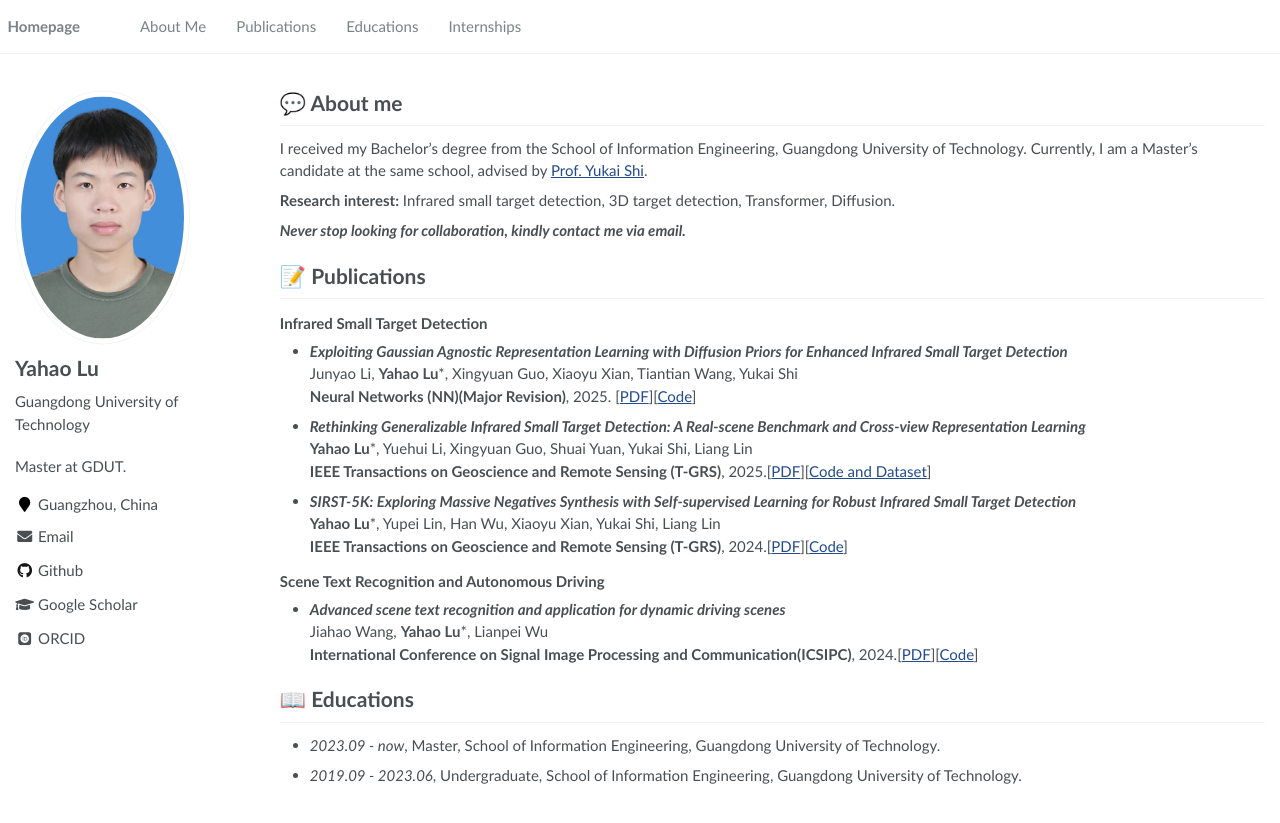
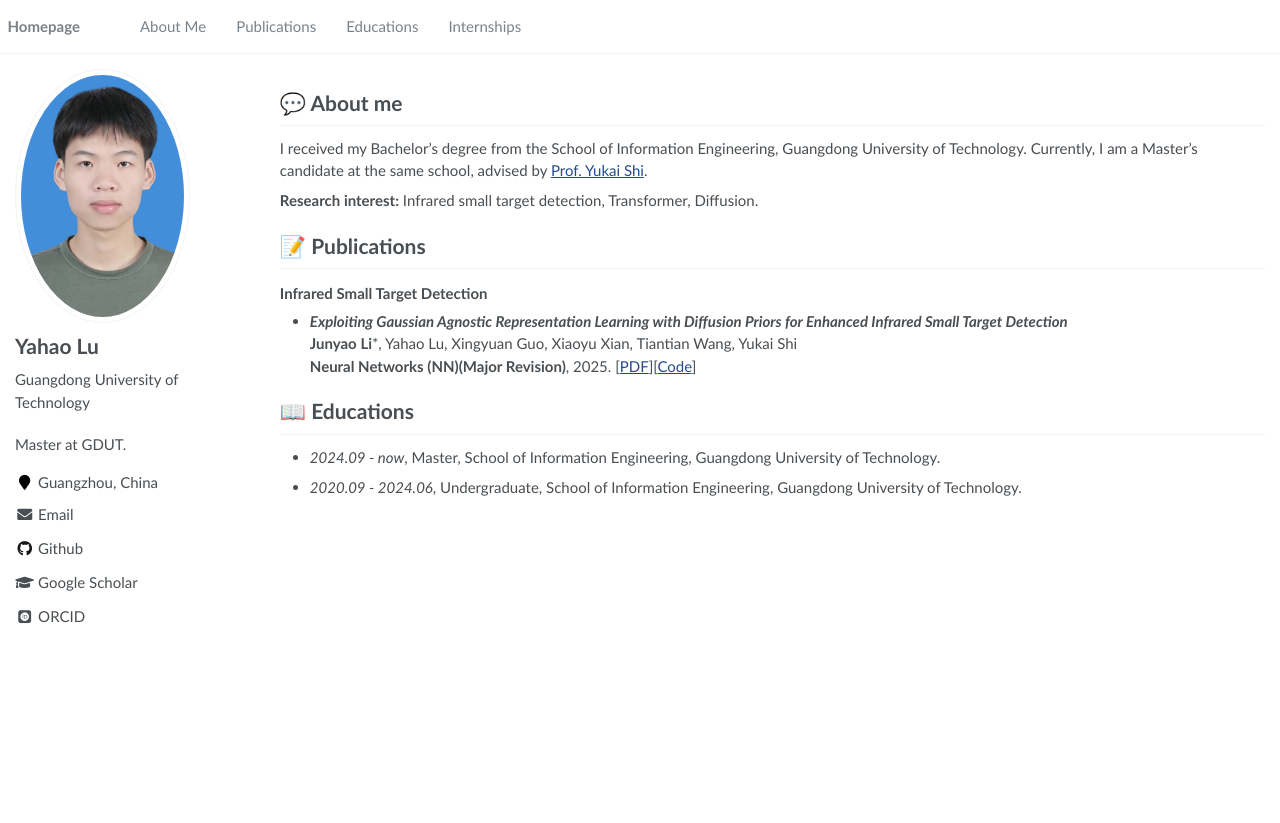
Before and after one commit to datou0326/datou0326.github.io, a Jekyll site: the page built from _pages/about.md, in a window 1280 px wide. Shown: the top 823 px of the page. Built offline with Jekyll 4.4.1, drawn with Linux system fonts in a browser that asks for light colours; some web fonts are replaced.

Commit message:
Update about.md

```diff
--- a/_pages/about.md
+++ b/_pages/about.md
@@ -12,9 +12,7 @@ redirect_from:
 I received my Bachelor's degree from the School of Information Engineering, Guangdong University of Technology. Currently, I am a Master's candidate at the same school, advised by [Prof. Yukai Shi](https://ykshi.github.io/).
 
 
-**Research interest:** Infrared small target detection, 3D target detection, Transformer, Diffusion.
-
-***Never stop looking for collaboration, kindly contact me via email.***
+**Research interest:** Infrared small target detection, Transformer, Diffusion.
 
 
 
@@ -23,20 +21,10 @@ I received my Bachelor's degree from the School of Information Engineering, Guan
 
 #### Infrared Small Target Detection
 - ***Exploiting Gaussian Agnostic Representation Learning with Diffusion Priors for Enhanced Infrared Small Target Detection*** \
-Junyao Li, **Yahao Lu***, Xingyuan Guo, Xiaoyu Xian, Tiantian Wang, Yukai Shi \
+**Junyao Li***, Yahao Lu, Xingyuan Guo, Xiaoyu Xian, Tiantian Wang, Yukai Shi \
 **Neural Networks (NN)(Major Revision)**, 2025. [[PDF](https://ykshi.github.io/)][[Code](https://ykshi.github.io/)]
-- ***Rethinking Generalizable Infrared Small Target Detection: A Real-scene Benchmark and Cross-view Representation Learning*** \
-**Yahao Lu***, Yuehui Li, Xingyuan Guo, Shuai Yuan, Yukai Shi, Liang Lin \
-**IEEE Transactions on Geoscience and Remote Sensing (T-GRS)**, 2025.[[PDF](https://arxiv.org/abs/2504.16487)][[Code and Dataset](https://github.com/luy0222/RealScene-ISTD)]
-- ***SIRST-5K: Exploring Massive Negatives Synthesis with Self-supervised Learning for Robust Infrared Small Target Detection*** \
-**Yahao Lu***, Yupei Lin, Han Wu, Xiaoyu Xian, Yukai Shi, Liang Lin \
-**IEEE Transactions on Geoscience and Remote Sensing (T-GRS)**, 2024.[[PDF](https://arxiv.org/abs/2403.05416)][[Code](https://github.com/luy0222/SIRST-5K)]
 
-#### Scene Text Recognition and Autonomous Driving
-- ***Advanced scene text recognition and application for dynamic driving scenes*** \
-Jiahao Wang, **Yahao Lu***, Lianpei Wu \
-**International Conference on Signal Image Processing and Communication(ICSIPC)**, 2024.[[PDF](https://www.spiedigitallibrary.org/conference-proceedings-of-spie/13253/1325318/Advanced-scene-text-recognition-and-application-for-dynamic-driving-scenes/10.1117/12.3041890.short)][[Code](https://luy0222.github.io/)]
 
 # 📖 Educations
-- *2023.09 - now*, Master, School of Information Engineering, Guangdong University of Technology.
-- *2019.09 - 2023.06*, Undergraduate, School of Information Engineering, Guangdong University of Technology.
+- *2024.09 - now*, Master, School of Information Engineering, Guangdong University of Technology.
+- *2020.09 - 2024.06*, Undergraduate, School of Information Engineering, Guangdong University of Technology.
```
